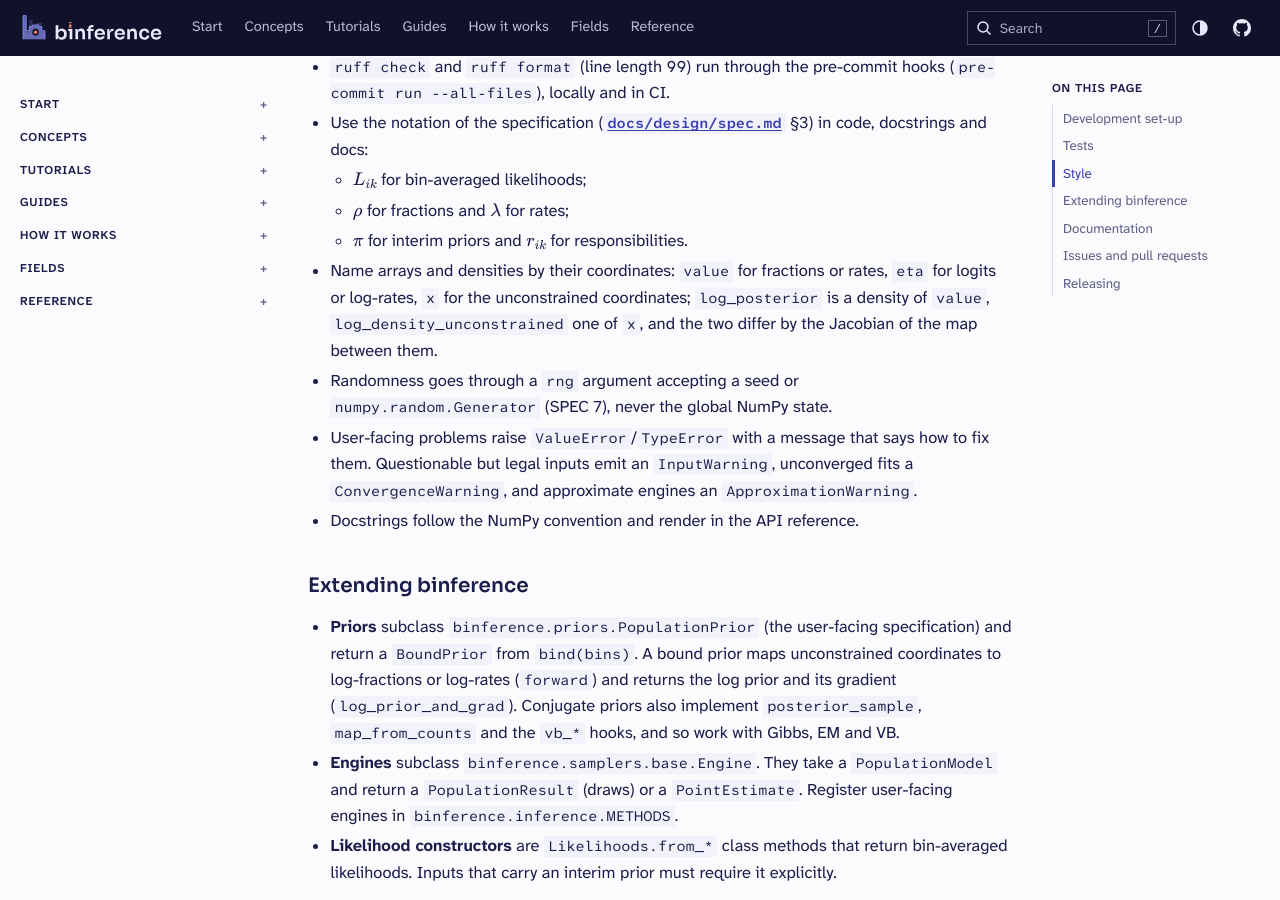
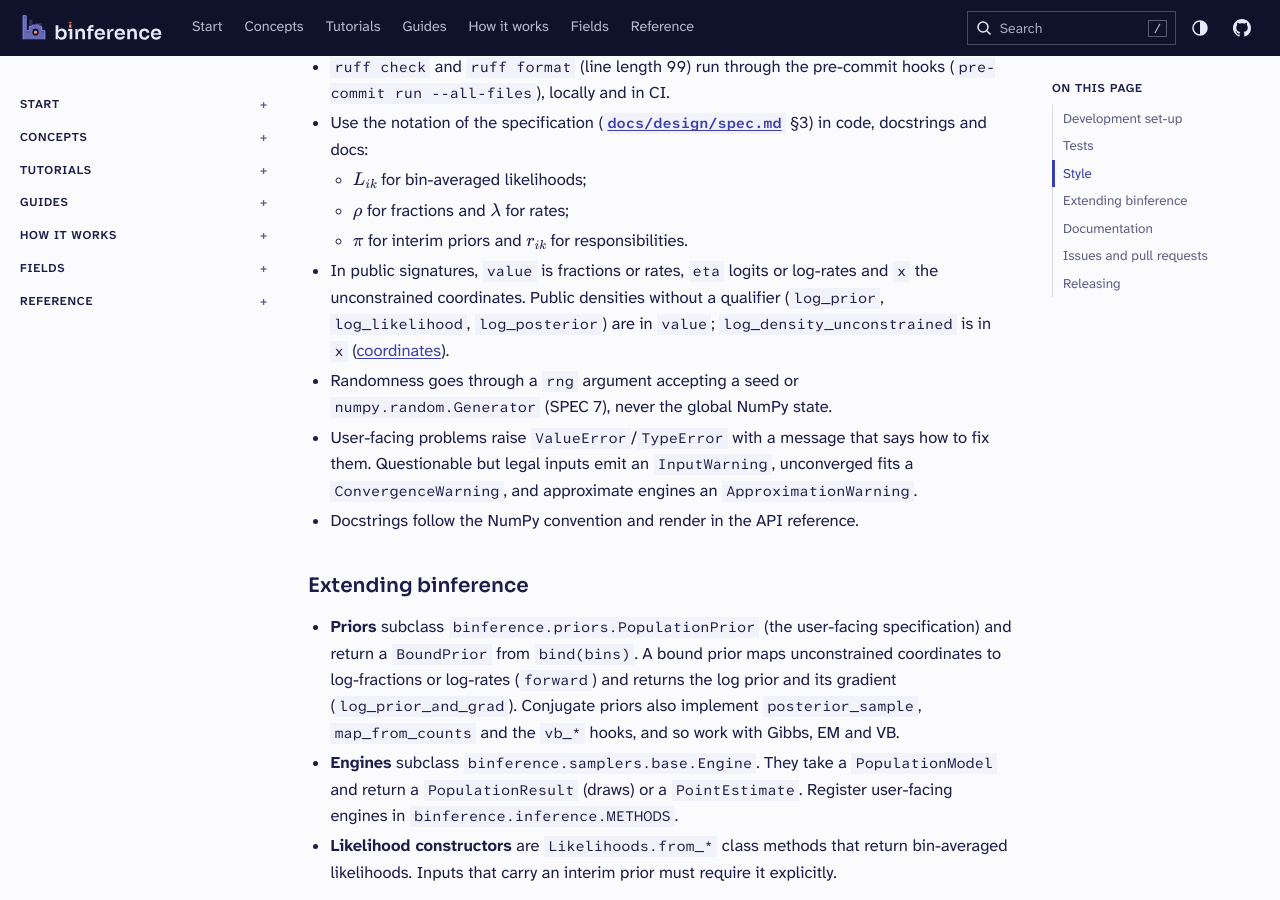
Before and after one commit to joshspeagle/binference, a Sphinx documentation site: the page built from docs/contributing.md, in a window 1280 px wide and 900 px high, scrolled down 884 px. Built offline with Sphinx 7.4.7, drawn with Linux system fonts in a browser that asks for light colours.

```diff
--- a/CONTRIBUTING.md
+++ b/CONTRIBUTING.md
@@ -40,10 +40,10 @@ pytest --cov=binference         # coverage report
   * $L_{ik}$ for bin-averaged likelihoods;
   * $\rho$ for fractions and $\lambda$ for rates;
   * $\pi$ for interim priors and $r_{ik}$ for responsibilities.
-* Name arrays and densities by their coordinates: `value` for fractions or rates, `eta`
-  for logits or log-rates, `x` for the unconstrained coordinates; `log_posterior` is a
-  density of `value`, `log_density_unconstrained` one of `x`, and the two differ by the
-  Jacobian of the map between them.
+* In public signatures, `value` is fractions or rates, `eta` logits or log-rates and `x` the
+  unconstrained coordinates. Public densities without a qualifier (`log_prior`,
+  `log_likelihood`, `log_posterior`) are in `value`; `log_density_unconstrained` is in `x`
+  ([coordinates](docs/how-it-works/priors.md#coordinates)).
 * Randomness goes through a `rng` argument accepting a seed or
   `numpy.random.Generator` (SPEC 7), never the global NumPy state.
 * User-facing problems raise `ValueError`/`TypeError` with a message that says
```
Also changed, not shown: docs/guides/engines.md (+3 -4 lines).
